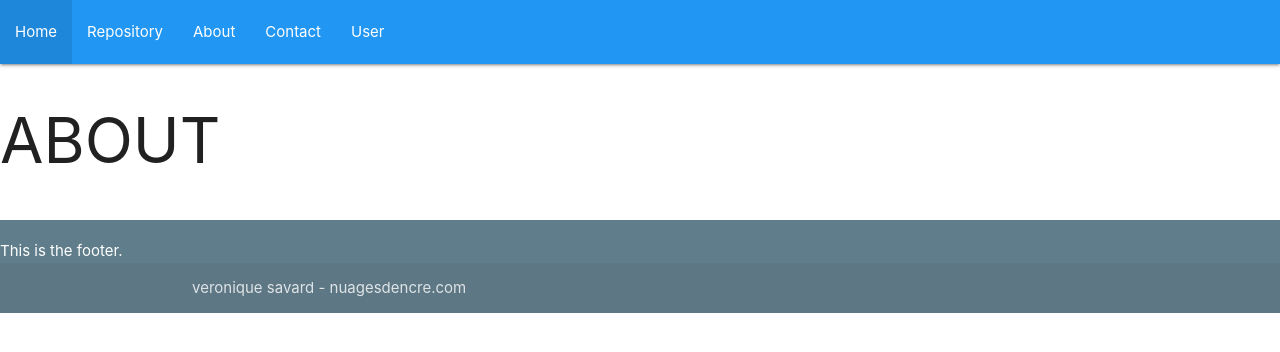
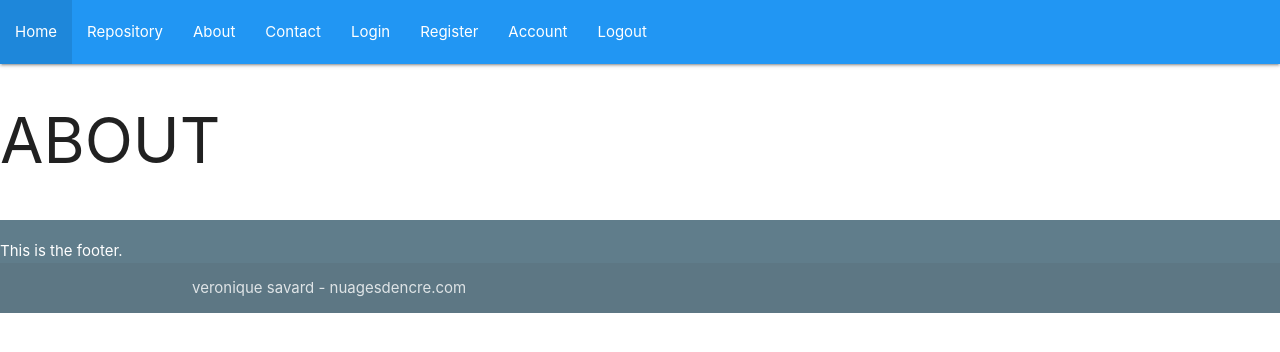
Before and after one commit to nuagesdencre/CI_DataCentric, a Flask app: page /about in a window 1280 px wide. Shown: the top 352 px of the page. Run offline with Flask 2, Linux system fonts and the light colour scheme.

Commit message:
preparing views for user once logged in/guest

```diff
--- a/amphora/templates/base.html
+++ b/amphora/templates/base.html
@@ -16,7 +16,14 @@
         </li>
         <li><a href="{{url_for('main.about')}}">About</a></li>
         <li><a href="{{url_for('main.contact')}}">Contact</a></li>
-        <li><a href="{{url_for('users.login')}}">User</a>
+        <li><a href="{{url_for('users.login')}}">Login</a>
+        </li>
+        <li><a href="{{url_for('users.register')}}">Register</a>
+        </li>
+        <li><a href="{{url_for('users.account')}}">Account</a>
+        </li>
+        <!--merge account and logged in user entries view?-->
+        <li><a href="{{url_for('users.logout')}}">Logout</a>
         </li>
     </ul>
 </nav>
```
